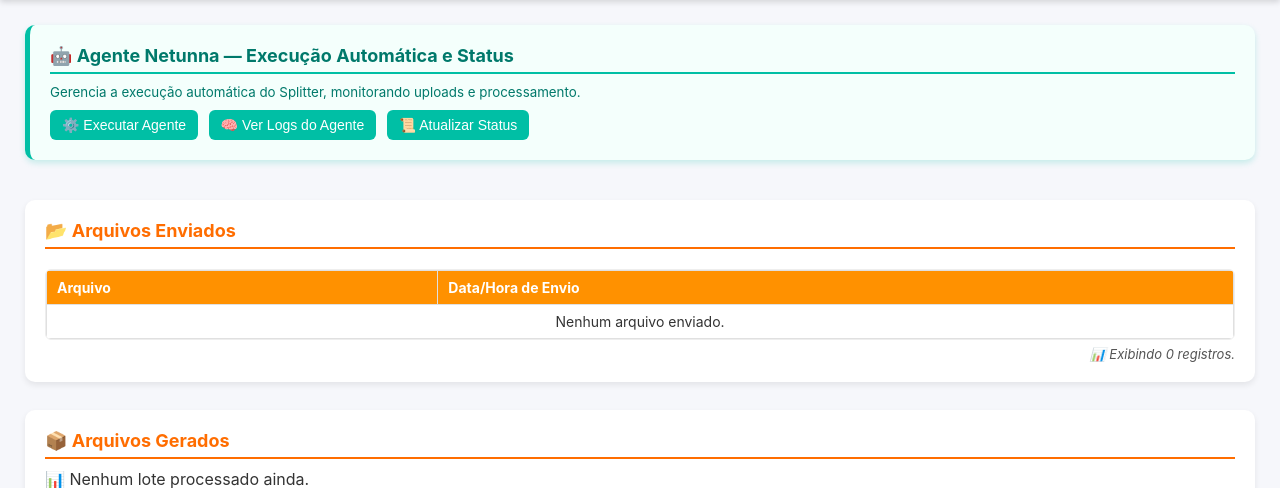
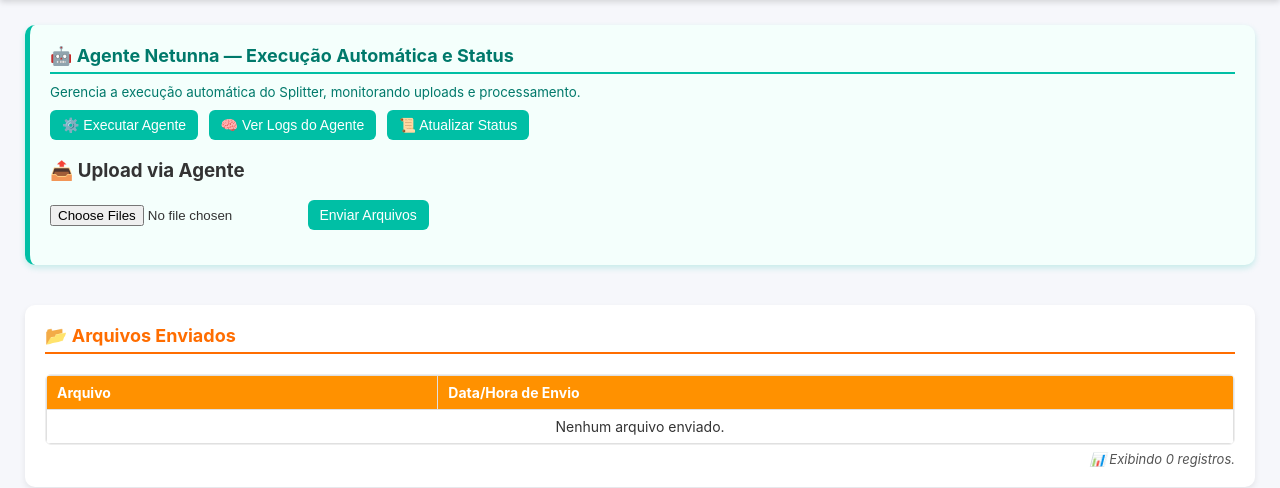
Before and after one commit to WilsonNous/netunna-rede-splitter-v2, a Flask app: page / in a window 1280 px wide. Shown: the part 84-572 px from the top of the page. Run offline with Flask 3, Linux system fonts and the light colour scheme; data that the repository does not hold is empty.

Commit message:
Update index.html

```diff
--- a/templates/index.html
+++ b/templates/index.html
@@ -154,7 +154,12 @@
         <button onclick="verLogsAgente()">🧠 Ver Logs do Agente</button>
         <button onclick="loadFiles()">📜 Atualizar Status</button>
       </div>
-
+      <div class="agente-controls">
+        <h3>📤 Upload via Agente</h3>
+        <input type="file" id="uploadInput" multiple style="margin-top: 5px;" />
+        <button id="btnUpload" class="btn">Enviar Arquivos</button>
+        <p id="uploadStatus" style="color:#666; font-size: 0.9em;"></p>
+      </div>
       <div id="agentLogs" class="scroll-box">
         <pre id="agentLogContent"></pre>
       </div>
```
